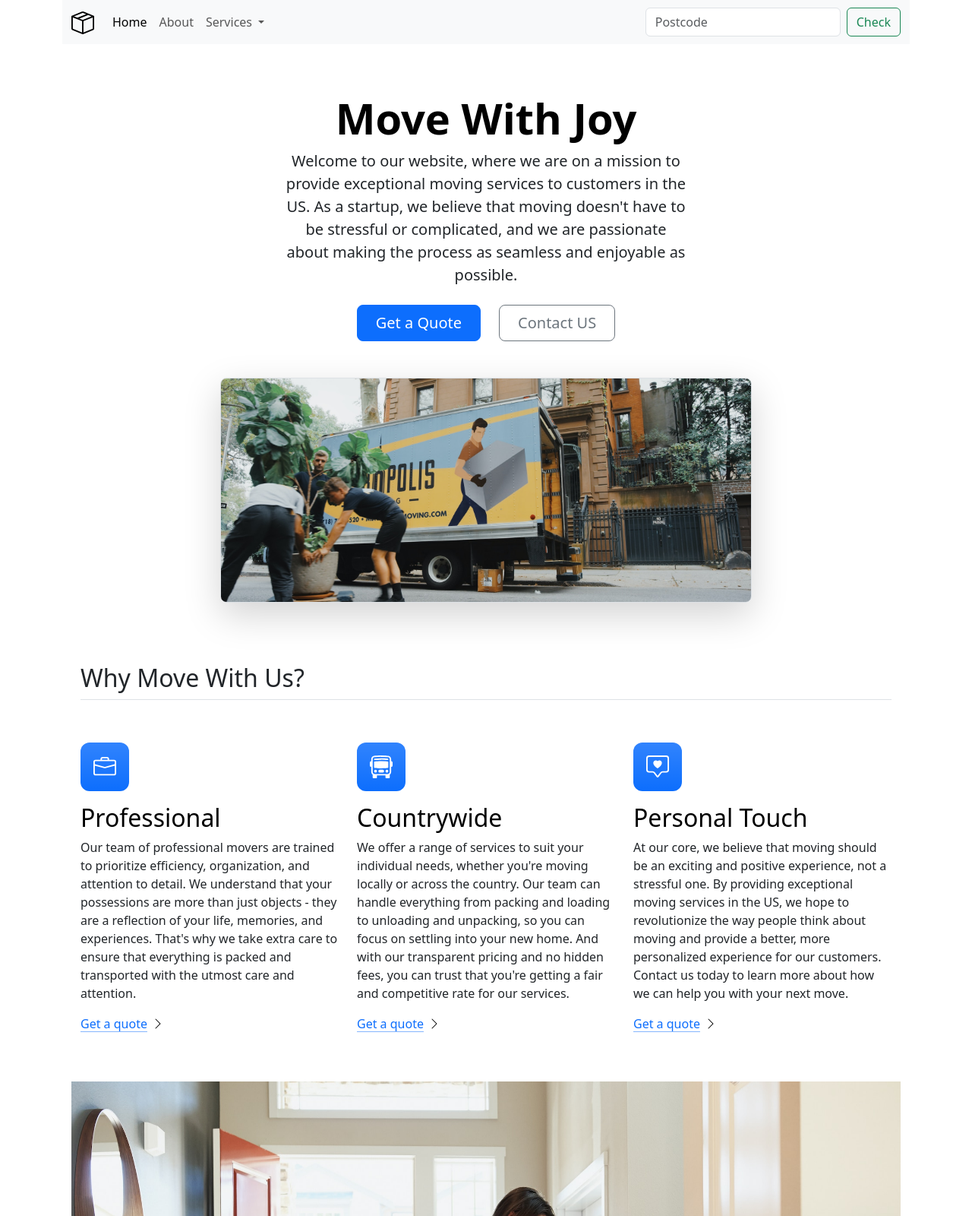
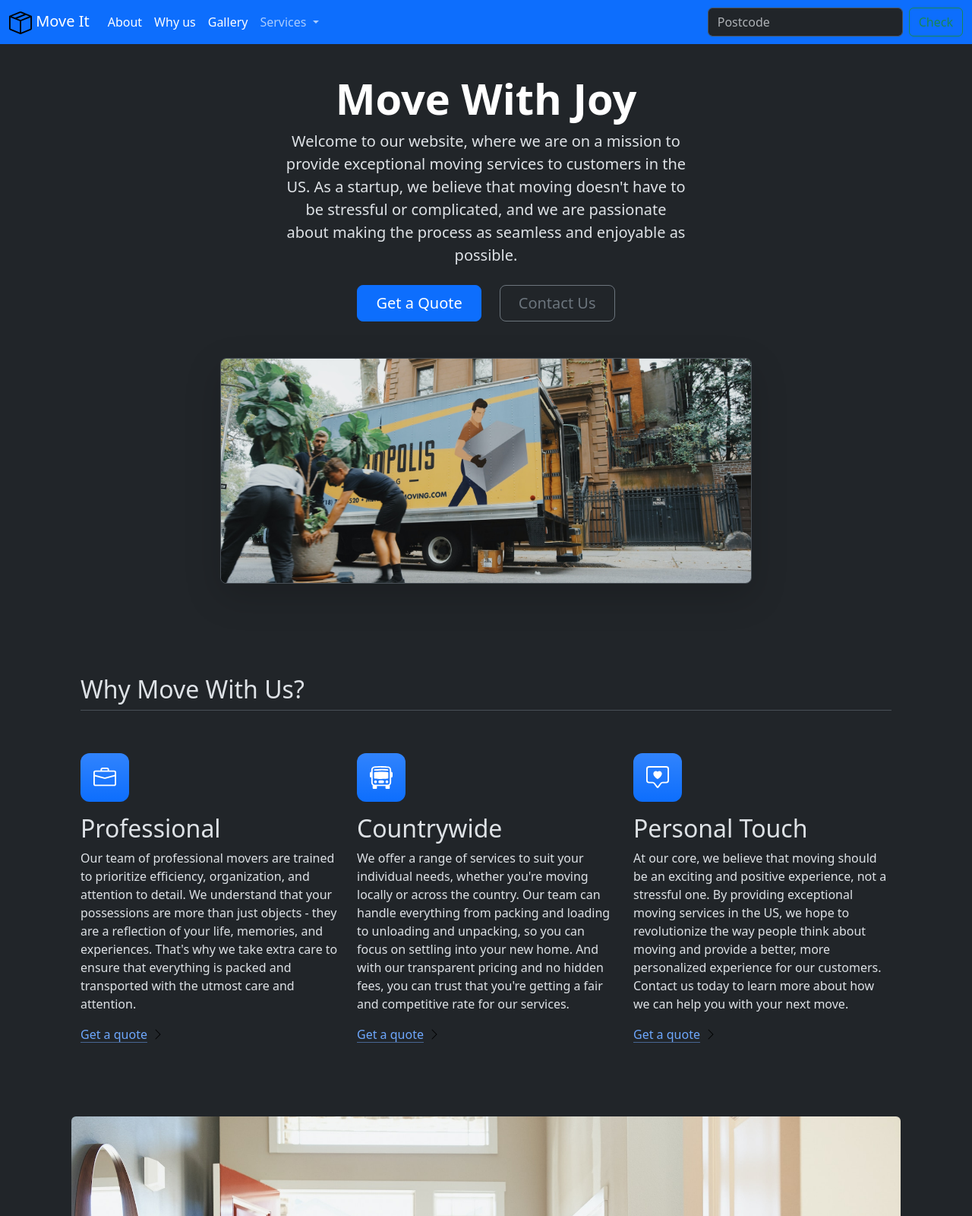
Before and after one commit to vrajgautam1/11.2-Bootstrap-Components, a plain HTML site: page index.html in a window 1280 px wide. Shown: the top 1600 px of the page at 76% size. Drawn offline with nearby package versions, Linux system fonts and the light colour scheme.

Commit message:
Update index.html

```diff
--- a/index.html
+++ b/index.html
@@ -1,38 +1,42 @@
 <!DOCTYPE html>
-<html lang="en">
+<html lang="en" data-bs-theme="dark">
 
 <head>
   <meta charset="UTF-8">
   <meta name="viewport" content="width=device-width, initial-scale=1.0">
   <title>Bootstrap Components</title>
-  <link href="https://cdn.jsdelivr.net/npm/bootstrap@5.3.3/dist/css/bootstrap.min.css" rel="stylesheet" integrity="sha384-QWTKZyjpPEjISv5WaRU9OFeRpok6YctnYmDr5pNlyT2bRjXh0JMhjY6hW+ALEwIH" crossorigin="anonymous">
+  <link href="https://cdn.jsdelivr.net/npm/bootstrap@5.3.0-alpha2/dist/css/bootstrap.min.css" rel="stylesheet"
+    integrity="sha384-aFq/bzH65dt+w6FI2ooMVUpc+21e0SRygnTpmBvdBgSdnuTN7QbdgL+OapgHtvPp" crossorigin="anonymous">
   <style>
-
     .feature-icon {
       width: 4rem;
       height: 4rem;
-    border-radius: .75rem;
+      border-radius: 0.75rem;
     }
   </style>
 </head>
 
 <body>
-
-  <div class="container">
-
-  <nav class="navbar navbar-expand-lg bg-body-tertiary">
+<div class="container" id="home">
+  <nav class="navbar navbar-expand-lg bg-primary fixed-top">
     <div class="container-fluid">
-      <a class="navbar-brand" href="#"><img src="./box-seam.svg" alt="move it brand icon" height="30px"></a>
-      <button class="navbar-toggler" type="button" data-bs-toggle="collapse" data-bs-target="#navbarSupportedContent" aria-controls="navbarSupportedContent" aria-expanded="false" aria-label="Toggle navigation">
+      <a class="navbar-brand" href="#home"><img src="./box-seam.svg" alt="moveit brand icon" height="30"> Move It</a>
+      <button class="navbar-toggler" type="button" data-bs-toggle="collapse" data-bs-target="#navbarSupportedContent"
+        aria-controls="navbarSupportedContent" aria-expanded="false" aria-label="Toggle navigation">
         <span class="navbar-toggler-icon"></span>
       </button>
       <div class="collapse navbar-collapse" id="navbarSupportedContent">
         <ul class="navbar-nav me-auto mb-2 mb-lg-0">
           <li class="nav-item">
-            <a class="nav-link active" aria-current="page" href="#">Home</a>
+            <a class="nav-link  active" href="#about">About</a>
           </li>
+
           <li class="nav-item">
-            <a class="nav-link" href="#">About</a>
+            <a class="nav-link active" href="#featured-3">Why us</a>
+          </li>
+
+          <li class="nav-item">
+            <a class="nav-link active" aria-current="page" href="#gallery">Gallery</a>
           </li>
           <li class="nav-item dropdown">
             <a class="nav-link dropdown-toggle" href="#" role="button" data-bs-toggle="dropdown" aria-expanded="false">
@@ -41,7 +45,9 @@
             <ul class="dropdown-menu">
               <li><a class="dropdown-item" href="#">Action</a></li>
               <li><a class="dropdown-item" href="#">Another action</a></li>
-              <li><hr class="dropdown-divider"></li>
+              <li>
+                <hr class="dropdown-divider">
+              </li>
               <li><a class="dropdown-item" href="#">Something else here</a></li>
             </ul>
           </li>
@@ -54,91 +60,116 @@
     </div>
   </nav>
 
-  <div class="px-4 pt-5 my-3 text-center">
+
+  <div class="px-4 pt-5 my-5 text-center" id="about">
     <h1 class="display-4 fw-bold text-body-emphasis">Move With Joy</h1>
     <div class="col-lg-6 mx-auto">
-      <p class="lead mb-4">Welcome to our website, where we are on a mission to provide exceptional moving services to customers in the US. As a startup, we believe that moving doesn't have to be stressful or complicated, and we are passionate about making the process as seamless and enjoyable as possible.</p>
+      <p class="lead mb-4">Welcome to our website, where we are on a mission to provide exceptional moving services to
+        customers in the US. As a
+        startup, we believe that moving doesn't have to be stressful or complicated, and we are passionate about making
+        the
+        process as seamless and enjoyable as possible.
+      </p>
       <div class="d-grid gap-2 d-sm-flex justify-content-sm-center mb-5">
         <button type="button" class="btn btn-primary btn-lg px-4 me-sm-3">Get a Quote</button>
-        <button type="button" class="btn btn-outline-secondary btn-lg px-4">Contact US</button>
+        <button type="button" class="btn btn-outline-secondary btn-lg px-4">Contact Us</button>
       </div>
     </div>
     <div>
-      <div class="container">
-        <img src="./moving-van.jpg" class="img-fluid border rounded-3 shadow-lg mb-5" alt="Example image" width="700px" height="500px" loading="lazy">
+      <div class="container px-5">
+        <img src="./moving-van.jpg" class="img-fluid border rounded-3 shadow-lg mb-4" alt="Example image" width="700"
+          height="500" loading="lazy">
       </div>
     </div>
   </div>
 
-
-  <div class="container px-4 py-3" id="featured-3">
+  <div class="container px-4 py-5" id="featured-3">
     <h2 class="pb-2 border-bottom">Why Move With Us?</h2>
     <div class="row g-4 py-5 row-cols-1 row-cols-lg-3">
       <div class="feature col">
-        <div class="feature-icon d-inline-flex align-items-center justify-content-center text-bg-primary bg-gradient fs-2 mb-3">
-          <img src="./briefcase.svg" alt="" height="30">
+        <div
+          class="feature-icon d-inline-flex align-items-center justify-content-center text-bg-primary bg-gradient fs-2 mb-3">
+          <img src="./briefcase.svg" alt="briefcase" height="30">
         </div>
-        <h3 class="fs-2 text-body-emphasis">Professional</h3>
-        <p>Our team of professional movers are trained to prioritize efficiency, organization, and attention to detail. We understand that your possessions are more than just objects - they are a reflection of your life, memories, and experiences. That's why we take extra care to ensure that everything is packed and transported with the utmost care and attention.</p>
+        <h3 class="fs-2">Professional</h3>
+        <p>Our team of professional movers are trained to prioritize efficiency, organization, and attention to detail.
+          We
+          understand that your possessions are more than just objects - they are a reflection of your life, memories,
+          and
+          experiences. That's why we take extra care to ensure that everything is packed and transported with the utmost
+          care and
+          attention.</p>
         <a href="#" class="icon-link">
           Get a quote
-          <img src="./chevron-right.svg" alt="">
+          <img src="./chevron-right.svg" alt="chevron-right">
         </a>
       </div>
       <div class="feature col">
-        <div class="feature-icon d-inline-flex align-items-center justify-content-center text-bg-primary bg-gradient fs-2 mb-3">
-          <img src="./bus-front.svg" alt="" height="30">
+        <div
+          class="feature-icon d-inline-flex align-items-center justify-content-center text-bg-primary bg-gradient fs-2 mb-3">
+          <img src="./bus-front.svg" alt="bus-front" height="30">
         </div>
-        <h3 class="fs-2 text-body-emphasis">Countrywide</h3>
-        <p>We offer a range of services to suit your individual needs, whether you're moving locally or across the country. Our team can handle everything from packing and loading to unloading and unpacking, so you can focus on settling into your new home. And with our transparent pricing and no hidden fees, you can trust that you're getting a fair and competitive rate for our services.</p>
+        <h3 class="fs-2">Countrywide</h3>
+        <p>We offer a range of services to suit your individual needs, whether you're moving locally or across the
+          country. Our
+          team can handle everything from packing and loading to unloading and unpacking, so you can focus on settling
+          into your
+          new home. And with our transparent pricing and no hidden fees, you can trust that you're getting a fair and
+          competitive
+          rate for our services.</p>
         <a href="#" class="icon-link">
           Get a quote
-          <img src="./chevron-right.svg" alt="">
+          <img src="./chevron-right.svg" alt="chevron-right">
         </a>
       </div>
       <div class="feature col">
-        <div class="feature-icon d-inline-flex align-items-center justify-content-center text-bg-primary bg-gradient fs-2 mb-3">
-          <img src="./chat-square-heart.svg" alt="" height="30">
+        <div
+          class="feature-icon d-inline-flex align-items-center justify-content-center text-bg-primary bg-gradient fs-2 mb-3">
+          <img src="./chat-square-heart.svg" alt="chat-square-heart" height="30">
         </div>
-        <h3 class="fs-2 text-body-emphasis">Personal Touch</h3>
-        <p>At our core, we believe that moving should be an exciting and positive experience, not a stressful one. By providing exceptional moving services in the US, we hope to revolutionize the way people think about moving and provide a better, more personalized experience for our customers. Contact us today to learn more about how we can help you with your next move.</p>
+        <h3 class="fs-2">Personal Touch</h3>
+        <p>At our core, we believe that moving should be an exciting and positive experience, not a stressful one. By
+          providing
+          exceptional moving services in the US, we hope to revolutionize the way people think about moving and provide
+          a better,
+          more personalized experience for our customers. Contact us today to learn more about how we can help you with
+          your next
+          move.</p>
         <a href="#" class="icon-link">
           Get a quote
-          <img src="./chevron-right.svg" alt="">
+          <img src="./chevron-right.svg" alt="chevron-right">
         </a>
       </div>
     </div>
   </div>
-
-
-<div class="container">
+  <div class="container" id="gallery">
     <div id="carouselExampleIndicators" class="carousel slide">
       <div class="carousel-indicators">
-      <button type="button" data-bs-target="#carouselExampleIndicators" data-bs-slide-to="0" class="active" aria-current="true" aria-label="Slide 1"></button>
-      <button type="button" data-bs-target="#carouselExampleIndicators" data-bs-slide-to="1" aria-label="Slide 2"></button>
-      <button type="button" data-bs-target="#carouselExampleIndicators" data-bs-slide-to="2" aria-label="Slide 3"></button>
+        <button type="button" data-bs-target="#carouselExampleIndicators" data-bs-slide-to="0" class="active"
+          aria-current="true" aria-label="Slide 1"></button>
+        <button type="button" data-bs-target="#carouselExampleIndicators" data-bs-slide-to="1"
+          aria-label="Slide 2"></button>
+        <button type="button" data-bs-target="#carouselExampleIndicators" data-bs-slide-to="2"
+          aria-label="Slide 3"></button>
       </div>
-
-
-
       <div class="carousel-inner">
         <div class="carousel-item active">
-        <img src="./couple.jpg" class="d-block w-100" alt="...">
+          <img src="./couple.jpg" class="d-block w-100 rounded-top" alt="couple">
         </div>
         <div class="carousel-item">
-        <img src="./dog.jpg" class="d-block w-100" alt="...">
+          <img src="./dog.jpg" class="d-block w-100 rounded-top" alt="dog">
         </div>
         <div class="carousel-item">
-        <img src="./family.jpg" class="d-block w-100" alt="...">
+          <img src="./family.jpg" class="d-block w-100 rounded-top" alt="family">
         </div>
       </div>
-
-
-    <button class="carousel-control-prev" type="button" data-bs-target="#carouselExampleIndicators" data-bs-slide="prev">
+      <button class="carousel-control-prev" type="button" data-bs-target="#carouselExampleIndicators"
+        data-bs-slide="prev">
         <span class="carousel-control-prev-icon" aria-hidden="true"></span>
         <span class="visually-hidden">Previous</span>
       </button>
-    <button class="carousel-control-next" type="button" data-bs-target="#carouselExampleIndicators" data-bs-slide="next">
+      <button class="carousel-control-next" type="button" data-bs-target="#carouselExampleIndicators"
+        data-bs-slide="next">
         <span class="carousel-control-next-icon" aria-hidden="true"></span>
         <span class="visually-hidden">Next</span>
       </button>
@@ -149,9 +180,11 @@
     <footer class="row row-cols-1 row-cols-sm-2 row-cols-md-5 py-5 my-5 border-top">
       <div class="col mb-3">
         <a href="/" class="d-flex align-items-center mb-3 link-body-emphasis text-decoration-none">
-        <svg class="bi me-2" width="40" height="32"><use xlink:href="#bootstrap"></use></svg>
+          <svg class="bi me-2" width="40" height="32">
+            <use xlink:href="#bootstrap"></use>
+          </svg>
         </a>
-      <p class="text-body-secondary">© 2024</p>
+        <p class="text-body-secondary">© 2023</p>
       </div>
 
       <div class="col mb-3">
@@ -192,15 +225,10 @@
       </div>
     </footer>
   </div>
-
-
-
-
-
-
 </div>
-<script src="https://cdn.jsdelivr.net/npm/bootstrap@5.3.3/dist/js/bootstrap.bundle.min.js" integrity="sha384-YvpcrYf0tY3lHB60NNkmXc5s9fDVZLESaAA55NDzOxhy9GkcIdslK1eN7N6jIeHz" crossorigin="anonymous"></script>
-
+  <script src="https://cdn.jsdelivr.net/npm/bootstrap@5.3.0-alpha3/dist/js/bootstrap.bundle.min.js"
+    integrity="sha384-ENjdO4Dr2bkBIFxQpeoTz1HIcje39Wm4jDKdf19U8gI4ddQ3GYNS7NTKfAdVQSZe"
+    crossorigin="anonymous"></script>
 </body>
 
 </html>
```
Lines whose indentation alone changed are shown as unchanged.
